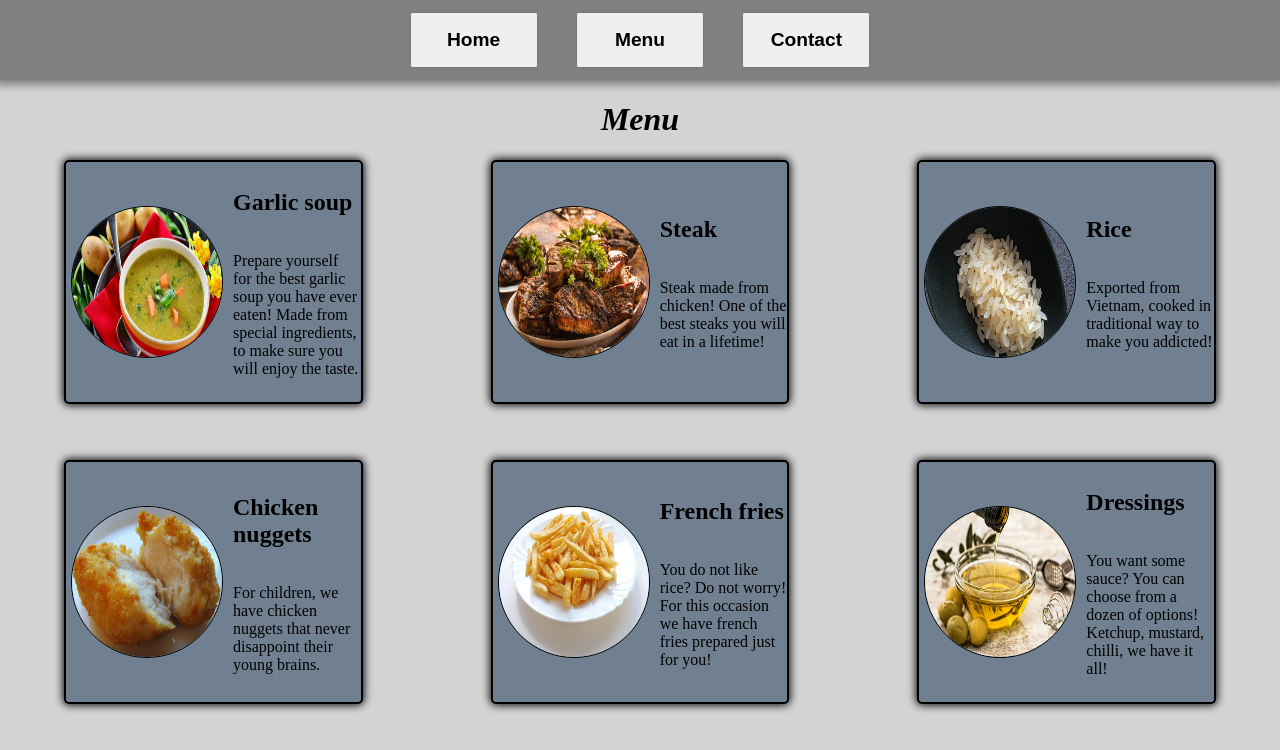
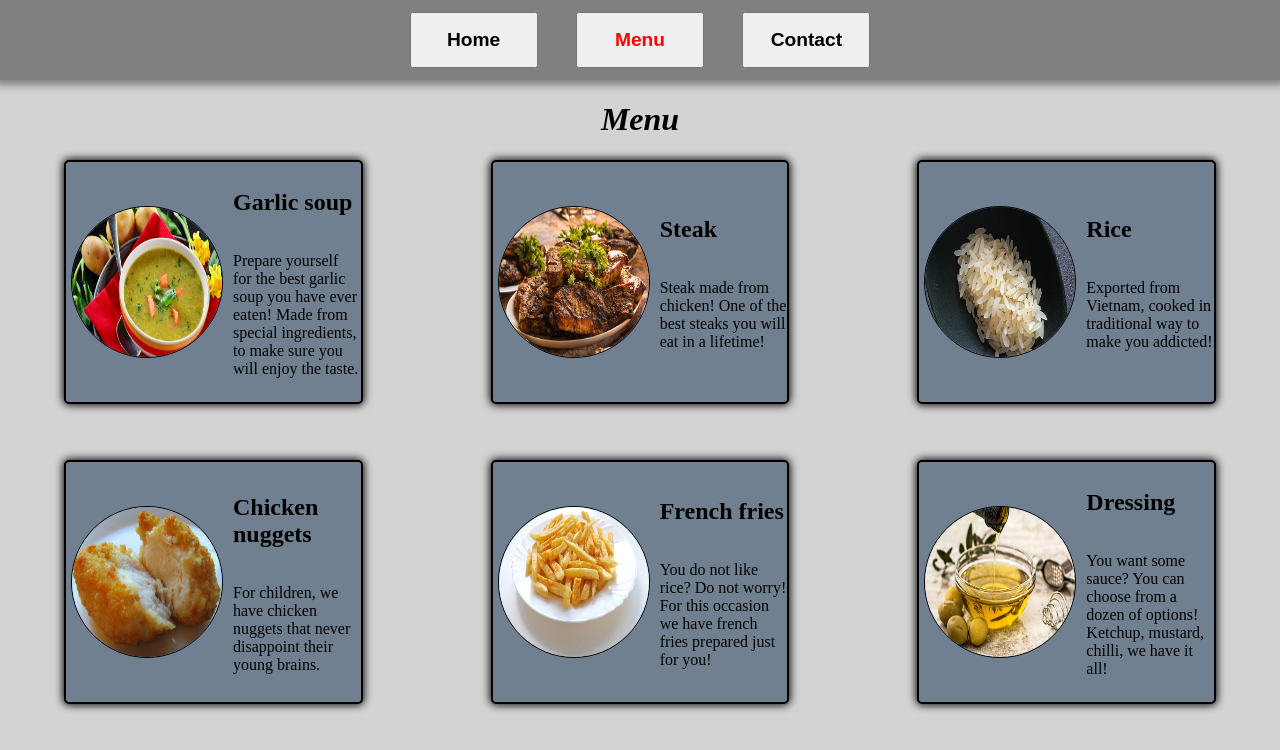
Before and after one commit to Davidhanko/restaurant-page, a website built with webpack: page dist/index.html in a window 1280 px wide. Built offline with nearby package versions, Linux system fonts and the light colour scheme.

Commit message:
Made Menu page with jS

```diff
--- /dev/null
+++ b/src/elementCreator.js
@@ -0,0 +1,11 @@
+export function createElement(tag, className, text, IMGsource) {
+  let element = document.createElement(`${tag}`);
+  element.classList.add(`${className}`);
+  if (tag !== "img") {
+    element.textContent = `${text}`;
+  } else {
+    element.src = `${IMGsource}`;
+    element.alt = `${text}`;
+  }
+  return element;
+}
--- a/src/home.js
+++ b/src/home.js
@@ -1,24 +1,13 @@
 import Logo from "./pictures/logo.png";
-
-function createElement(tag, className, text, IMGsource) {
-  let element = document.createElement(`${tag}`);
-  element.classList.add(`${className}`);
-  if (tag !== "img") {
-    element.textContent = `${text}`;
-  } else {
-    element.src = `${IMGsource}`;
-    element.alt = `${text}`;
-  }
-  return element;
-}
+import { createElement } from "./elementCreator";
 
 export function displayHome() {
   const contentDiv = document.querySelector("#content");
   // Creating navigation bar
-  let navBar = createElement("nav", "navigationBar", "");
+  const navBar = createElement("nav", "navigationBar", "");
   contentDiv.appendChild(navBar);
   //creating buttons
-  navBar.appendChild(createElement("button", "navButton", "Home"));
+  navBar.appendChild(createElement("button", "navButton-active", "Home"));
   navBar.appendChild(createElement("button", "navButton", "Menu"));
   navBar.appendChild(createElement("button", "navButton", "Contact"));
   //creating headline
--- a/src/index.js
+++ b/src/index.js
@@ -1,4 +1,5 @@
 import "./style.css";
 import { displayHome } from "./home";
-
+import { displayMenu } from "./menu";
 // displayHome();
+displayMenu();
--- /dev/null
+++ b/src/menu.js
@@ -0,0 +1,125 @@
+import { createElement } from "./elementCreator";
+import GarlicSoup from "./pictures/Menu/garlic_soup.jpg";
+import Steak from "./pictures/Menu/steak.jpg";
+import Rice from "./pictures/Menu/rice.jpg";
+import ChickenNuggets from "./pictures/Menu/chicken_nuggets.jpg";
+import FrenchFries from "./pictures/Menu/french_fries.jpg";
+import Dressing from "./pictures/Menu/dressing.jpg";
+
+export function displayMenu() {
+  const contentDiv = document.querySelector("#content");
+  // Creating navigation bar
+  const navBar = createElement("nav", "navigationBar", "");
+  contentDiv.appendChild(navBar);
+  //creating buttons
+  navBar.appendChild(createElement("button", "navButton", "Home"));
+  navBar.appendChild(createElement("button", "navButton-active", "Menu"));
+  navBar.appendChild(createElement("button", "navButton", "Contact"));
+  //creating headline
+  contentDiv.appendChild(createElement("h1", "headline", "Menu"));
+  //creating grid div
+  const gridDiv = createElement("div", "menuGrid", "");
+  contentDiv.appendChild(gridDiv);
+  //creating Garlic soup
+  const menuItemGarlic = gridDiv.appendChild(
+    createElement("div", "menuItems", "")
+  );
+  menuItemGarlic.appendChild(
+    createElement("img", "i", "Garlic soup", GarlicSoup)
+  );
+  const GarlicTextDiv = menuItemGarlic.appendChild(
+    createElement("div", "menuText", "")
+  );
+  GarlicTextDiv.appendChild(createElement("h2", "i", "Garlic soup"));
+  GarlicTextDiv.appendChild(
+    createElement(
+      "p",
+      "i",
+      "Prepare yourself for the best garlic soup you have ever eaten! Made from special ingredients, to make sure you will enjoy the taste."
+    )
+  );
+  //creating steak
+  const menuItemSteak = gridDiv.appendChild(
+    createElement("div", "menuItems", "")
+  );
+  menuItemSteak.appendChild(createElement("img", "i", "Steak", Steak));
+  const SteakTextDiv = menuItemSteak.appendChild(
+    createElement("div", "menuText", "")
+  );
+  SteakTextDiv.appendChild(createElement("h2", "i", "Steak"));
+  SteakTextDiv.appendChild(
+    createElement(
+      "p",
+      "i",
+      "Steak made from chicken! One of the best steaks you will eat in a lifetime!"
+    )
+  );
+  //creating rice
+  const menuItemRice = gridDiv.appendChild(
+    createElement("div", "menuItems", "")
+  );
+  menuItemRice.appendChild(createElement("img", "i", "Rice", Rice));
+  const RiceTextDiv = menuItemRice.appendChild(
+    createElement("div", "menuText", "")
+  );
+  RiceTextDiv.appendChild(createElement("h2", "i", "Rice"));
+  RiceTextDiv.appendChild(
+    createElement(
+      "p",
+      "i",
+      "Exported from Vietnam, cooked in traditional way to make you addicted!"
+    )
+  );
+  //creating chicken
+  const menuItemChicken = gridDiv.appendChild(
+    createElement("div", "menuItems", "")
+  );
+  menuItemChicken.appendChild(
+    createElement("img", "i", "Chicken nuggets", ChickenNuggets)
+  );
+  const ChickenTextDiv = menuItemChicken.appendChild(
+    createElement("div", "menuText", "")
+  );
+  ChickenTextDiv.appendChild(createElement("h2", "i", "Chicken nuggets"));
+  ChickenTextDiv.appendChild(
+    createElement(
+      "p",
+      "i",
+      "For children, we have chicken nuggets that never disappoint their young brains."
+    )
+  );
+  //creating french
+  const menuItemFrench = gridDiv.appendChild(
+    createElement("div", "menuItems", "")
+  );
+  menuItemFrench.appendChild(
+    createElement("img", "i", "French fries", FrenchFries)
+  );
+  const FrenchTextDiv = menuItemFrench.appendChild(
+    createElement("div", "menuText", "")
+  );
+  FrenchTextDiv.appendChild(createElement("h2", "i", "French fries"));
+  FrenchTextDiv.appendChild(
+    createElement(
+      "p",
+      "i",
+      "You do not like rice? Do not worry! For this occasion we have french fries prepared just for you!"
+    )
+  );
+  //creating dressing
+  const menuItemDressing = gridDiv.appendChild(
+    createElement("div", "menuItems", "")
+  );
+  menuItemDressing.appendChild(createElement("img", "i", "Dressing", Dressing));
+  const DressingTextDiv = menuItemDressing.appendChild(
+    createElement("div", "menuText", "")
+  );
+  DressingTextDiv.appendChild(createElement("h2", "i", "Dressing"));
+  DressingTextDiv.appendChild(
+    createElement(
+      "p",
+      "i",
+      "You want some sauce? You can choose from a dozen of options! Ketchup, mustard, chilli, we have it all!"
+    )
+  );
+}
--- a/src/style.css
+++ b/src/style.css
@@ -19,11 +19,15 @@ html,body{
     box-shadow: 0 0 8px 5px gray;
 }
 
-.navButton{
+.navButton,.navButton-active{
     height: 7vh;
     width: 10vw;
     font-size: 1.2rem;
     font-weight: bold;
+}
+
+.navButton-active{
+    color: red;
 }
 
 #content{
@@ -42,7 +46,7 @@ h1{
     font-size: 1.1rem;
 }
 /*MENU page*/
-#menuGrid{
+.menuGrid{
     display: grid;
     grid-template-columns: 1fr 1fr 1fr;
     grid-template-rows: 1fr 1fr;
@@ -76,3 +80,7 @@ h1{
     display: flex;
     flex-direction: column;
 }
+
+.menuText>p{
+    overflow: hidden;
+}
```
Also changed, not shown: dist/3bdf80160ef04528c55e.jpg (added), dist/53087311a0872616ee75.jpg (added), dist/640e33e4da355c3777ec.jpg (added), dist/814dbc044b28e521e0b4.jpg (added), dist/91e900df7497325faf6c.jpg (added), dist/e174331d3159aadb1c6d.jpg (added), dist/index.html, dist/main.js.
